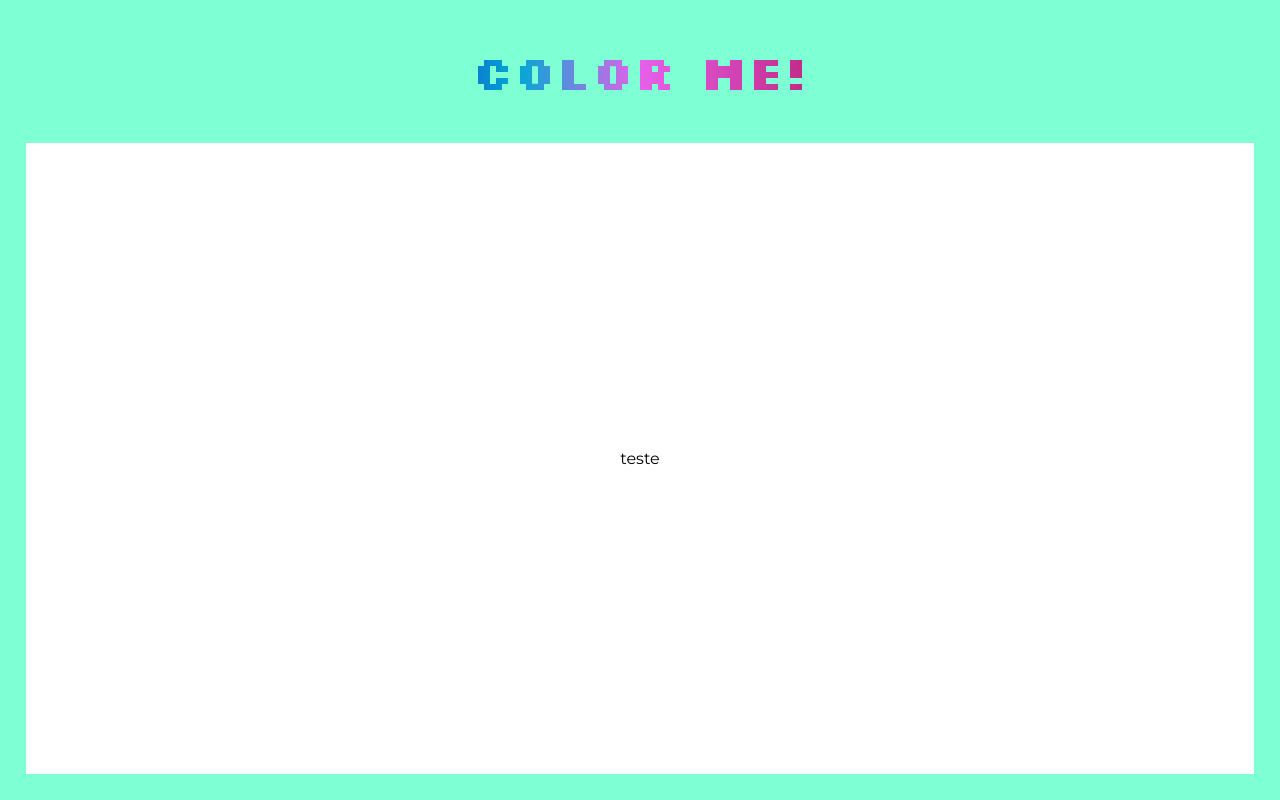
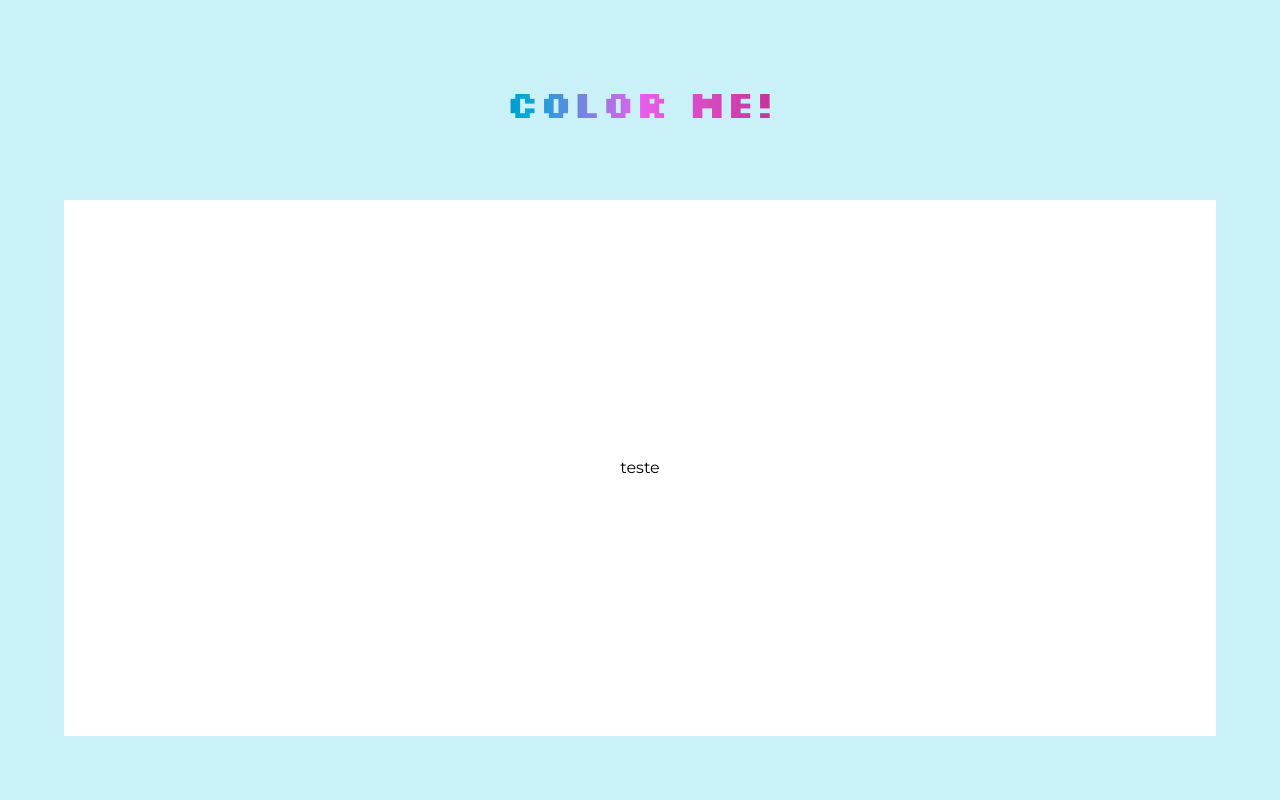
Before and after one commit to alfa-m/color-me, a plain HTML site: page index.html in a window 1280 px wide. Drawn offline with Linux system fonts and the light colour scheme.

Commit message:
update styling

```diff
--- a/style.css
+++ b/style.css
@@ -11,8 +11,8 @@ body {
   align-items: center;
   width: 100vw;
   height: 100vh;
-  padding: 2%;
-  background-color: aquamarine;
+  padding: 5%;
+  background-color: #caf0f8;
 }
 
 header {
@@ -21,8 +21,8 @@ header {
   align-items: center;
   height: 15%;
   width: 100%;
-  margin: 0% 0% 2%;
-  font-size: x-large;
+  margin: 0% 0% 5%;
+  font-size: larger;
   font-weight: bold;
   font-family: "Silkscreen", Arial, Helvetica, sans-serif;
   background-image: linear-gradient(
```
